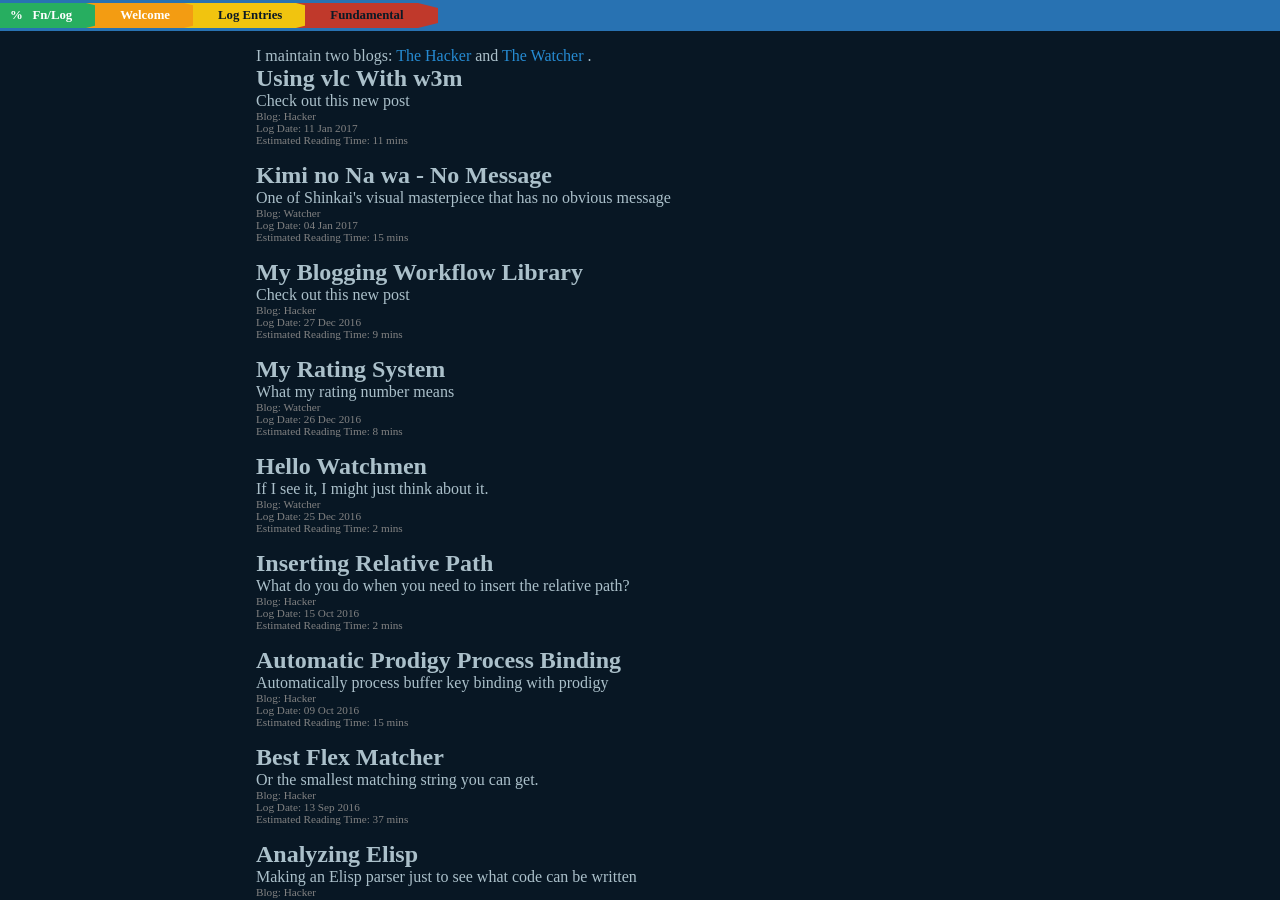
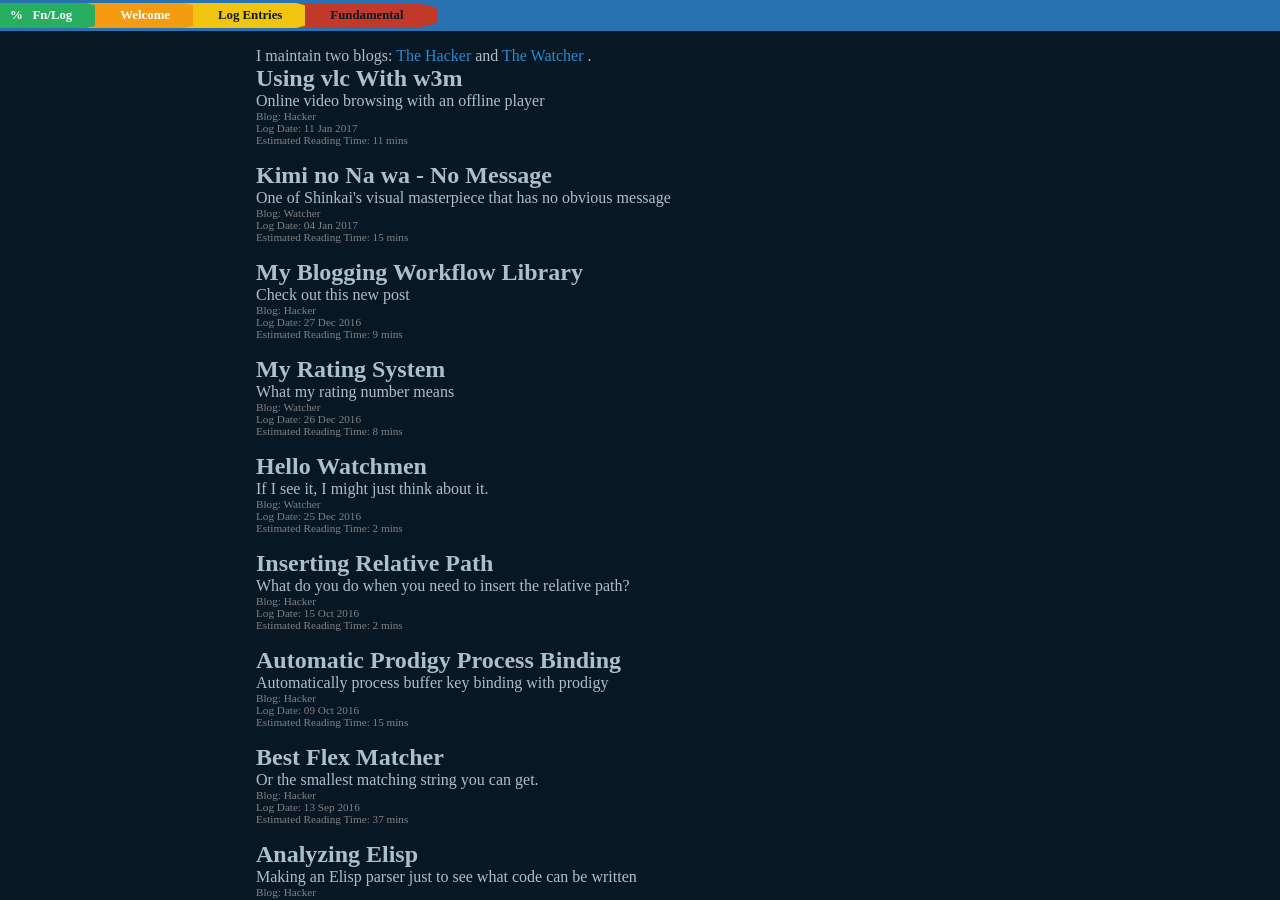
Before and after one commit to FrancisMurillo/FrancisMurillo.github.io, a Jekyll site: the page built from index.html, in a window 1280 px wide and 900 px high. Built offline with Jekyll 4.4.1, drawn with Linux system fonts in a browser that asks for light colours; the list of posts is cut into pages by our own code.

Commit message:
Adding forgotten tagline to previous post

```diff
--- a/hacker/_posts/2017-01-11-Using vlc With w3m.html
+++ b/hacker/_posts/2017-01-11-Using vlc With w3m.html
@@ -1,6 +1,6 @@
 ---
 title: Using vlc With w3m
-tagline: Check out this new post
+tagline: Online video browsing with an offline player
 blog-category: hacker
 category:
 - hacker
```
